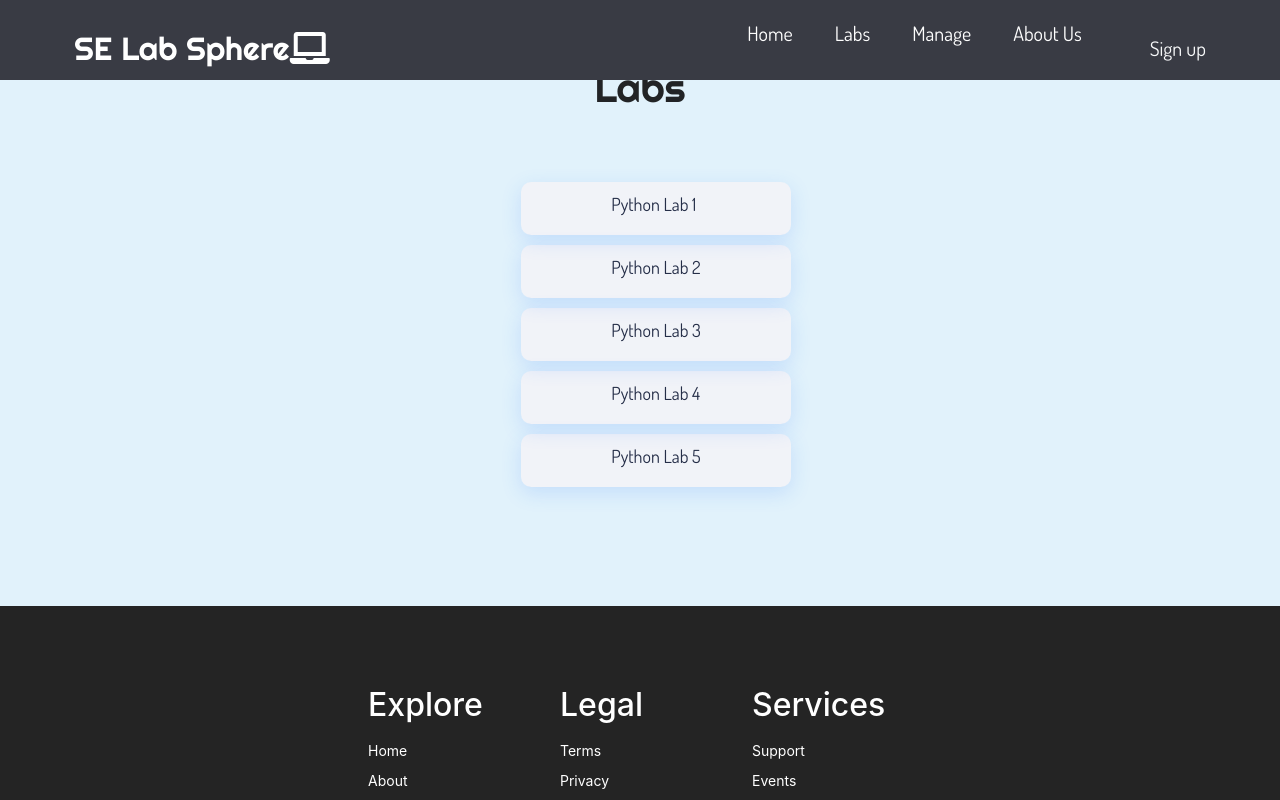
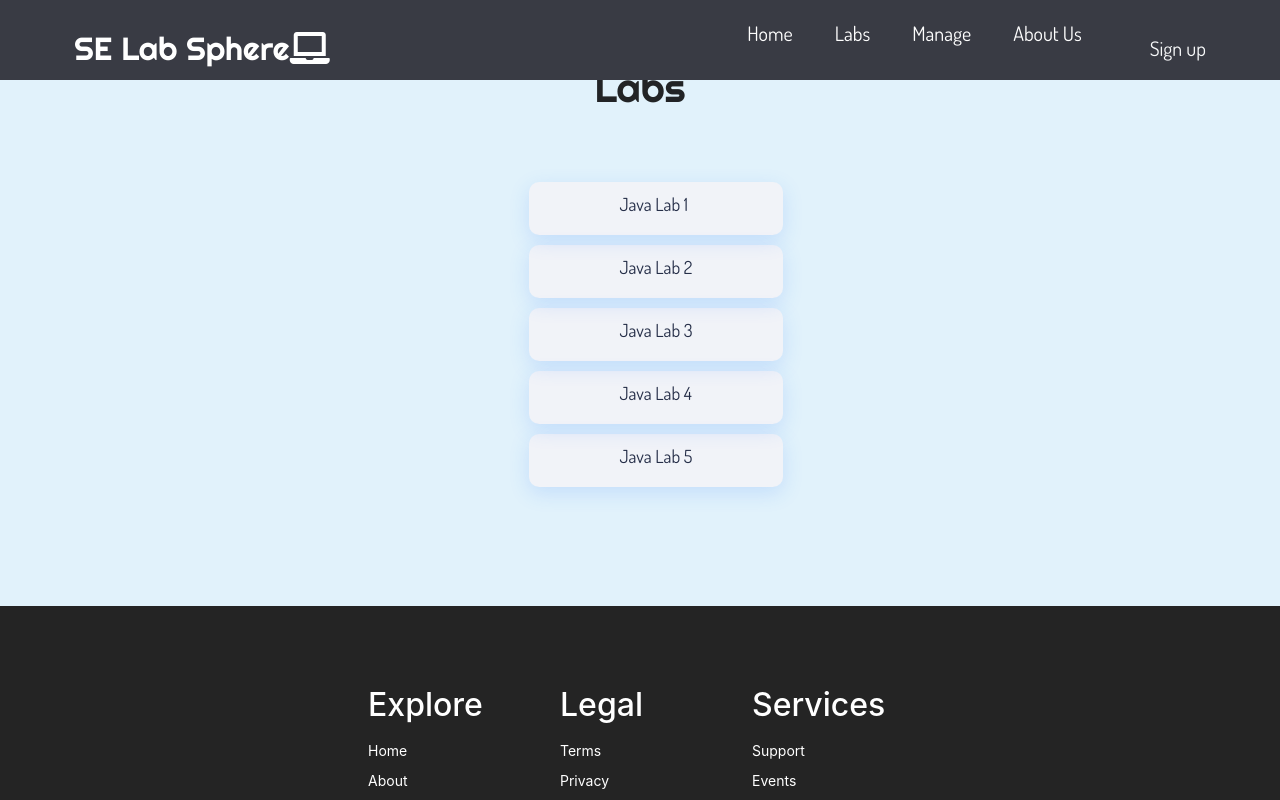
Before and after one commit to JommieJom/LabSphere, a React (Create React App) app: page /lab-list in a window 1280 px wide. Shown: the top 800 px of the page. Built offline with nearby package versions, Linux system fonts and the light colour scheme.

Commit message:
update lab list

```diff
--- a/src/components/EditorComp.js
+++ b/src/components/EditorComp.js
@@ -106,7 +106,7 @@ class LabSelection extends React.Component {
                                 </Collapse>
                             </div>
                         </Content>
-                        <Footer style={{ textAlign: 'center' }}>Footer</Footer>
+                        <Footer style={{ textAlign: 'center' }}></Footer>
                     </Layout>
                 </Layout>
             </div>
--- a/src/components/ListLabsMenu.js
+++ b/src/components/ListLabsMenu.js
@@ -6,41 +6,41 @@ import './ListLabsMenu.css';
 function ListLabsMenu() {
     return (
         <div className="list_lab">
-            <h1>Labs </h1>
+            <h1>Labs</h1>
             <div className="list_lab_container">
                 <div className="list_lab_wrapper">
                     <ul className="list_lab_items">
                         <ListItem
                             src=""
-                            text="Python Lab 1"
+                            text="Java Lab 1"
                             path='/code-editor'
                         />
                     </ul>
                     <ul className="list_lab_items">
                         <ListItem
                             src=""
-                            text="Python Lab 2"
+                            text="Java Lab 2"
                             path='/'
                         />
                     </ul>
                     <ul className="list_lab_items">
                         <ListItem
                             src=""
-                            text="Python Lab 3"
+                            text="Java Lab 3"
                             path='/editor'
                         />
                     </ul>
                     <ul className="list_lab_items">
                         <ListItem
                             src=""
-                            text="Python Lab 4"
+                            text="Java Lab 4"
                             path='/'
                         />
                     </ul>
                     <ul className="list_lab_items">
                         <ListItem
                             src=""
-                            text="Python Lab 5"
+                            text="Java Lab 5"
                             path='/'
                         />
                     </ul>
--- a/src/components/MarkdownEditor.js
+++ b/src/components/MarkdownEditor.js
@@ -20,7 +20,7 @@ class MarkdownEditor extends React.Component {
     render() {
         return (
           <div className="MarkdownEditor">
-            <h3>Insert lab question and samples in Markdown form</h3>
+            <h3>Insert lab question</h3>
             <label htmlFor="markdown-content">
             </label>
             <textarea
@@ -34,6 +34,15 @@ class MarkdownEditor extends React.Component {
               className="content"
               dangerouslySetInnerHTML={this.getRawMarkup()}
             />
+            <h3>Insert samples in Markdown form</h3>
+            <label htmlFor="markdown-content">
+            </label>
+            <textarea
+              id="markdown-content"
+              onChange={this.handleChange}
+              defaultValue={this.state.value}
+              className = "MarkdownEditorText"
+            />
           </div>
         );
     }
--- a/src/components/pages/AdminEditor.js
+++ b/src/components/pages/AdminEditor.js
@@ -5,6 +5,7 @@ import MarkdownEditor from '../MarkdownEditor';
 function AdminEditor() {
     return (
         <MarkdownEditor />
+
     );
 }
 
```
